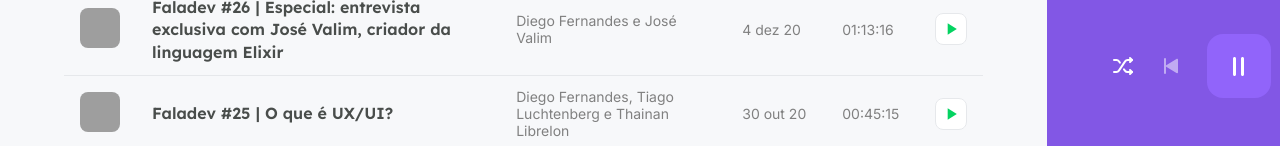
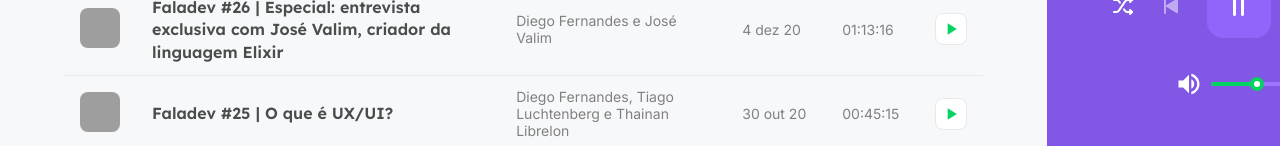
Before and after one commit to eduardosantos-dev/nlw5, a Next.js app: page / in a window 1280 px wide. Both pictures are taken after a click on the button 445 px from the left and 290 px from the top of the page. Shown: the part 654-800 px from the top of the page. Built offline with nearby package versions, Linux system fonts and the light colour scheme; data requests are answered from the project's data file; grey boxes are pictures that could not be loaded.

Commit message:
Implementando slider de volume

```diff
--- a/package.json
+++ b/package.json
@@ -15,6 +15,7 @@
     "rc-slider": "^9.7.2",
     "react": "17.0.2",
     "react-dom": "17.0.2",
+    "react-icons": "^4.2.0",
     "sass": "^1.32.11"
   },
   "devDependencies": {
--- a/src/components/Player/index.tsx
+++ b/src/components/Player/index.tsx
@@ -1,6 +1,7 @@
 import { useEffect, useRef, useState } from "react";
 import Image from "next/image";
 import Slider from "rc-slider";
+import { MdVolumeUp } from "react-icons/md";
 
 import { usePlayer } from "../../contexts/PlayerContext";
 
@@ -11,6 +12,7 @@ import { convertDurationToTimeString } from "../../utils/convertDurationToTimeSt
 export function Player() {
   const audioRef = useRef<HTMLAudioElement>(null);
   const [progress, setProgress] = useState(0);
+  const [volume, setVolume] = useState(50);
 
   const {
     episodeList,
@@ -58,6 +60,11 @@ export function Player() {
     } else {
       clearPlayerState;
     }
+  }
+
+  function handleVolumeSeek(amount: number) {
+    audioRef.current.volume = amount / 100;
+    setVolume(amount);
   }
 
   const episode = episodeList[currentEpisodeIndex];
@@ -161,6 +168,24 @@ export function Player() {
             <img src="/repeat.svg" alt="Repetir" />
           </button>
         </div>
+
+        <div className={`${styles.progress} ${styles.volume}`}>
+          <MdVolumeUp size={"2em"} />
+          <div className={styles.slider}>
+            {episode ? (
+              <Slider
+                max={100}
+                value={volume}
+                onChange={handleVolumeSeek}
+                trackStyle={{ backgroundColor: "#04d361" }}
+                railStyle={{ backgroundColor: "#9f75ff" }}
+                handleStyle={{ borderColor: "#04d361", borderWidth: 4 }}
+              />
+            ) : (
+              <div className={styles.emptySlider} />
+            )}
+          </div>
+        </div>
       </footer>
     </div>
   );
--- a/src/components/Player/styles.module.scss
+++ b/src/components/Player/styles.module.scss
@@ -92,6 +92,12 @@
       border-radius: 2px;
     }
   }
+
+  &.volume {
+    margin: 0 auto;
+    margin-top: 2rem;
+    width: 50%;
+  }
 }
 
 .buttons {
```
Also changed, not shown: 1 other file (tests, documents, lock files or other folders).
